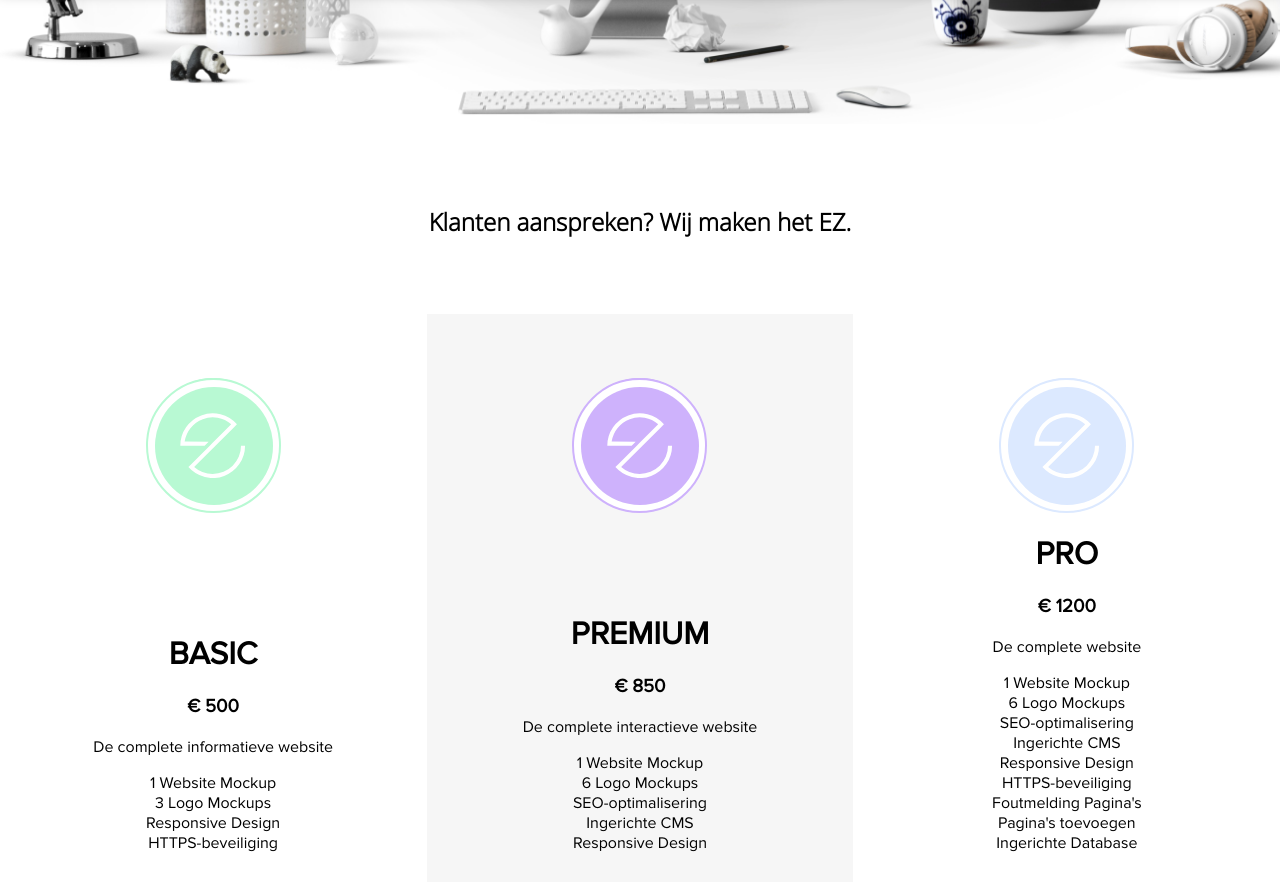
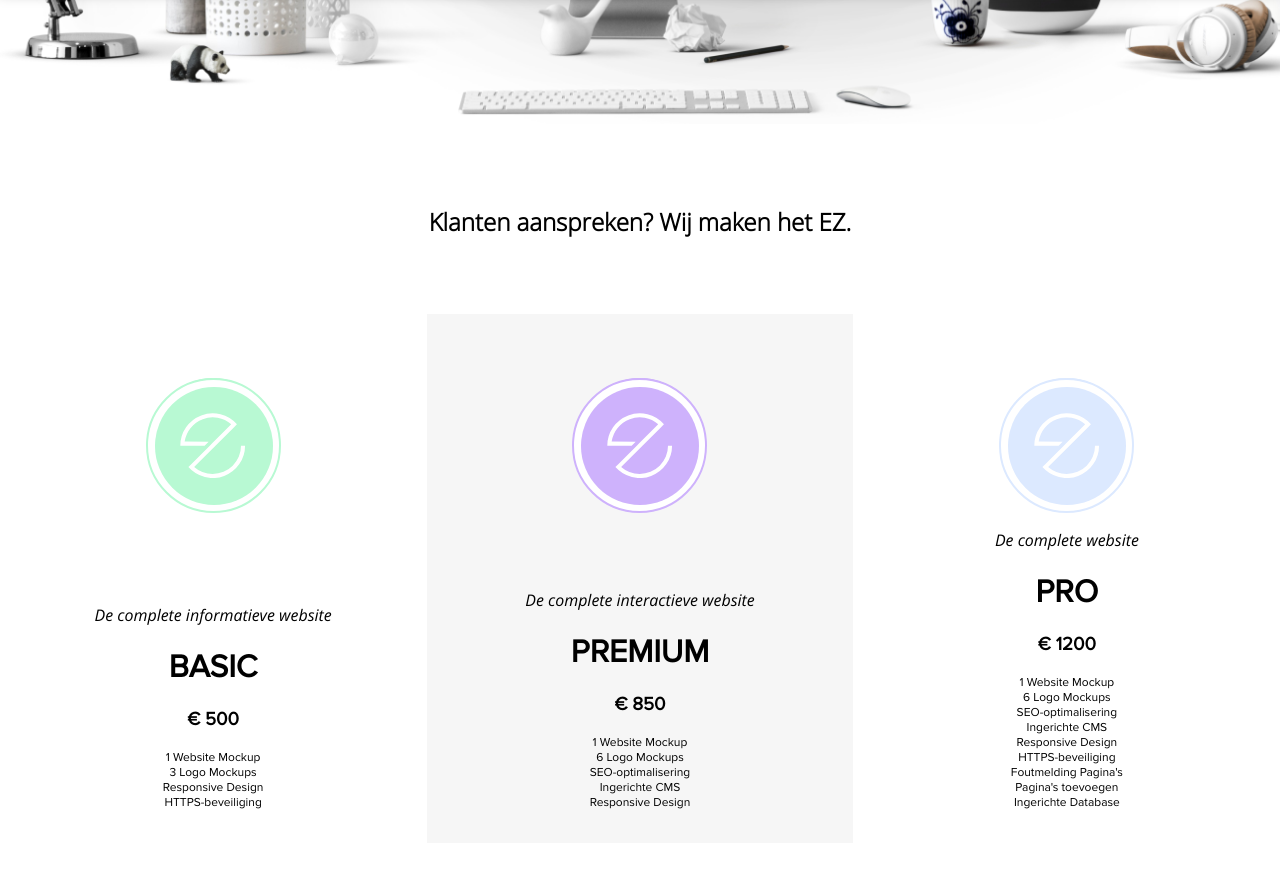
Before and after one commit to EZWeb2020/EZWeb2020.github.io, a plain HTML site: page index.html in a window 1280 px wide. Shown: the part 70-952 px from the top of the page. Drawn offline with nearby package versions, Linux system fonts and the light colour scheme.

Commit message:
teksten produycten

```diff
--- a/css/ezweb.css
+++ b/css/ezweb.css
@@ -348,8 +348,13 @@ h2 {
 }
 
 .contentPackage ul {
+    font-size: 12px;
     list-style-type: none;
     padding: 0;
+}
+
+.contentPackage p {
+    font-family: OpenSansItalic;
 }
 
 #basicPackage {
--- a/index.html
+++ b/index.html
@@ -65,9 +65,9 @@
                     </svg>
                 </div>
                 <div class="contentPackage">
+                    <p>De complete informatieve website</p>
                     <h1>BASIC</h1>
                     <h3>€ 500</h3>
-                    <p>De complete informatieve website</p>
                     <ul>
                         <li>1 Website Mockup</li>
                         <li>3 Logo Mockups</li>
@@ -89,9 +89,9 @@
                     </svg>
                 </div>
                 <div class="contentPackage">
+                    <p>De complete interactieve website</p>
                     <h1>PREMIUM</h1>
                     <h3>€ 850</h3>
-                    <p>De complete interactieve website</p>
                     <ul>
                         <li>1 Website Mockup</li>
                         <li>6 Logo Mockups</li>
@@ -113,9 +113,9 @@
                     </svg>
                 </div>
                 <div class="contentPackage">
+                    <p>De complete website</p>
                     <h1>PRO</h1>
                     <h3>€ 1200</h3>
-                    <p>De complete website</p>
                     <ul>
                         <li>1 Website Mockup</li>
                         <li>6 Logo Mockups</li>
```
